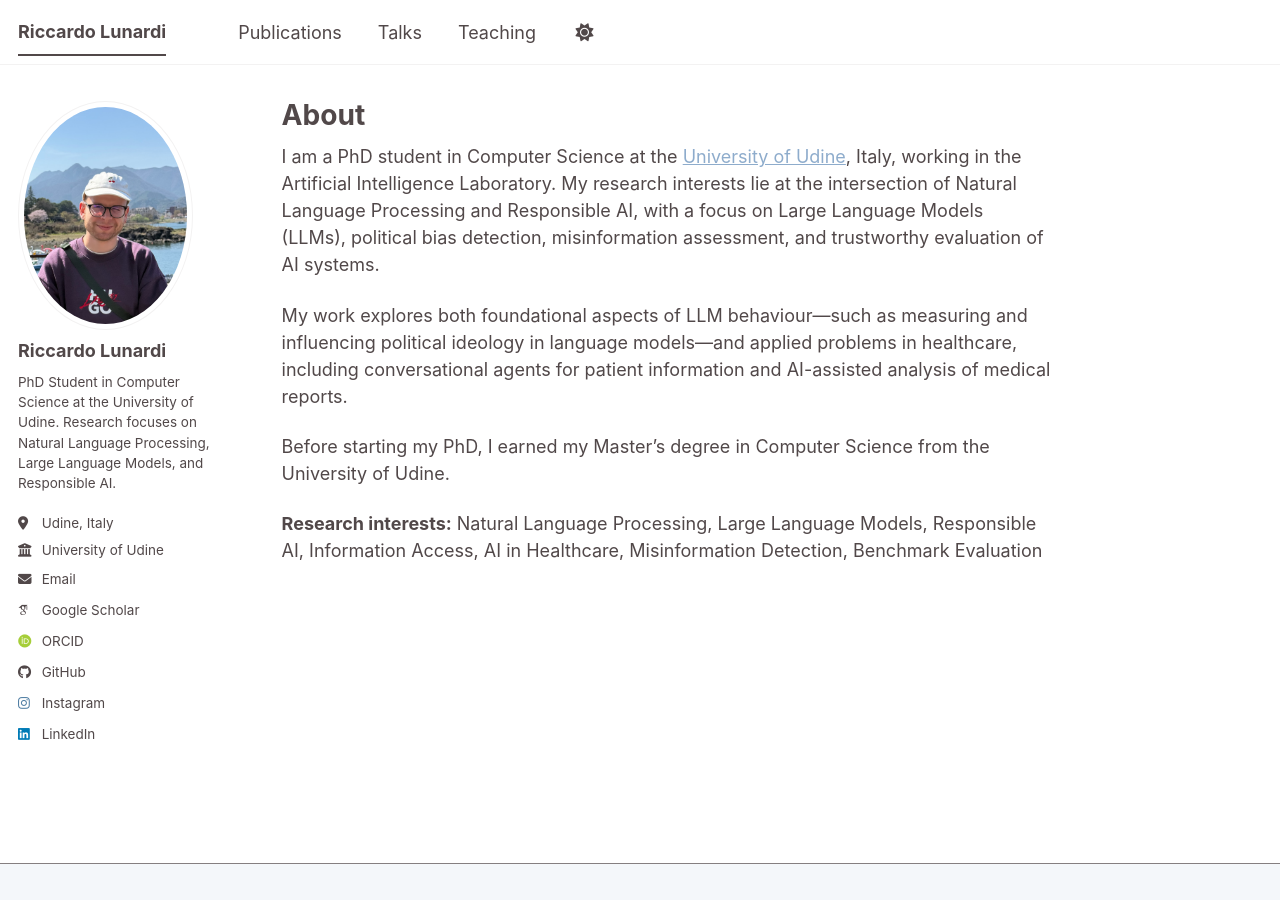
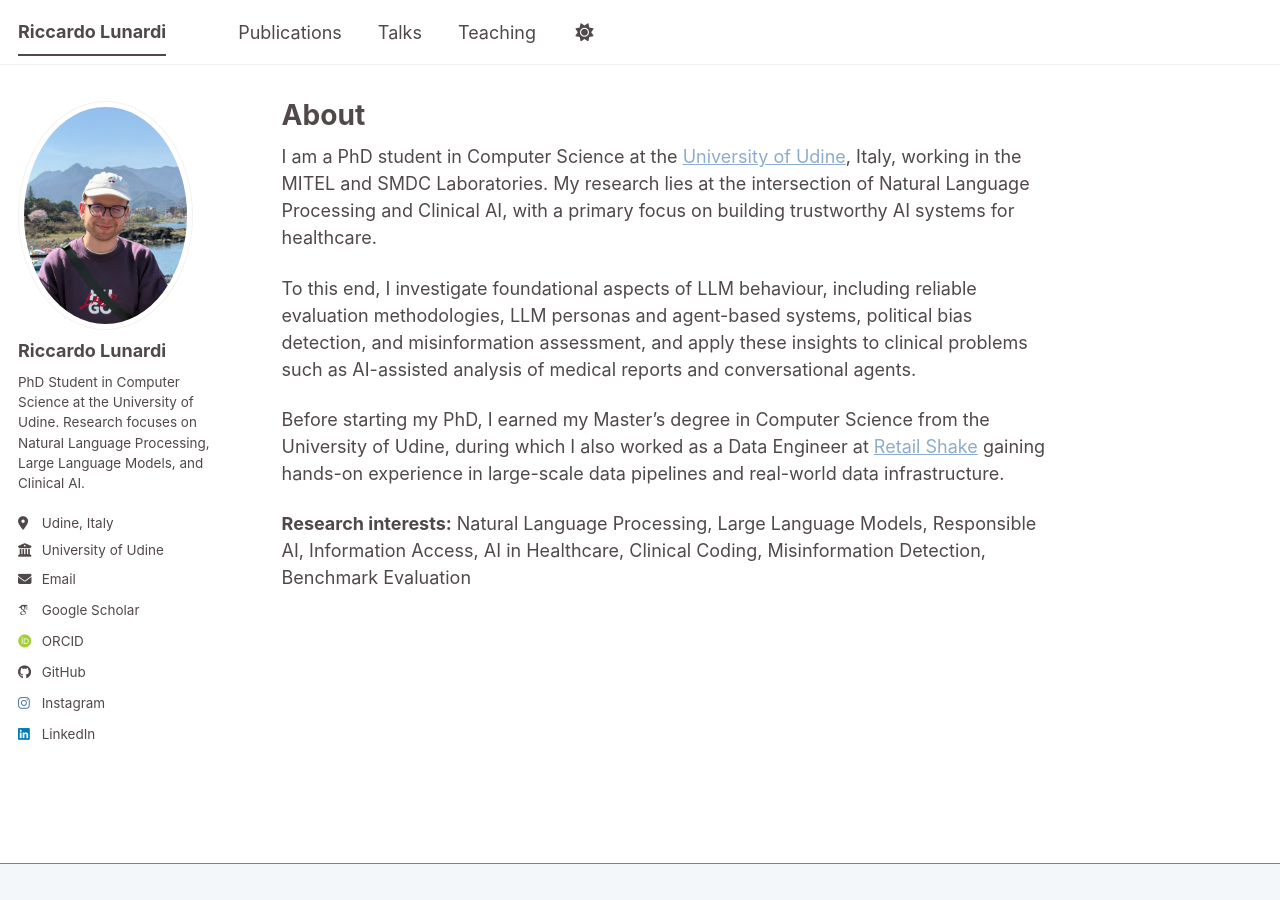
Before and after one commit to riccardolunardi/riccardolunardi.github.io, a Jekyll site: the page built from _pages/about.md, in a window 1280 px wide. Built offline with Jekyll 4.4.1, drawn with Linux system fonts in a browser that asks for light colours; some web fonts are replaced; a script bundle is joined from its source files by our own code; library files that are not in the unit come from our copies.

Commit message:
fix(about): fixed bio

```diff
--- a/_config.yml
+++ b/_config.yml
@@ -26,7 +26,7 @@ author:
   avatar           : "profile.png"
   name             : "Riccardo Lunardi"
   pronouns         : # example: "she/her"
-  bio              : "PhD Student in Computer Science at the University of Udine. Research focuses on Natural Language Processing, Large Language Models, and Responsible AI."
+  bio              : "PhD Student in Computer Science at the University of Udine. Research focuses on Natural Language Processing, Large Language Models, and Clinical AI."
   location         : "Udine, Italy"
   employer         : "University of Udine"
   uri              : # URL
@@ -256,14 +256,14 @@ defaults:
       layout: single
       author_profile: true
   # _teaching
-  - scope:
-      path: ""
-      type: teaching
-    values:
-      layout: single
-      author_profile: true
-      share: true
-      comments: true
+  # - scope:
+  #     path: ""
+  #     type: teaching
+  #   values:
+  #     layout: single
+  #     author_profile: true
+  #     share: true
+  #     comments: true
   # _publications
   - scope:
       path: ""
--- a/_pages/about.md
+++ b/_pages/about.md
@@ -7,10 +7,10 @@ redirect_from:
   - /about.html
 ---
 
-I am a PhD student in Computer Science at the [University of Udine](https://www.uniud.it), Italy, working in the Artificial Intelligence Laboratory. My research interests lie at the intersection of Natural Language Processing and Responsible AI, with a focus on Large Language Models (LLMs), political bias detection, misinformation assessment, and trustworthy evaluation of AI systems.
+I am a PhD student in Computer Science at the [University of Udine](https://www.uniud.it), Italy, working in the MITEL and SMDC Laboratories. My research lies at the intersection of Natural Language Processing and Clinical AI, with a primary focus on building trustworthy AI systems for healthcare.
 
-My work explores both foundational aspects of LLM behaviour—such as measuring and influencing political ideology in language models—and applied problems in healthcare, including conversational agents for patient information and AI-assisted analysis of medical reports.
+To this end, I investigate foundational aspects of LLM behaviour, including reliable evaluation methodologies, LLM personas and agent-based systems, political bias detection, and misinformation assessment, and apply these insights to clinical problems such as AI-assisted analysis of medical reports and conversational agents.
 
-Before starting my PhD, I earned my Master's degree in Computer Science from the University of Udine.
+Before starting my PhD, I earned my Master's degree in Computer Science from the University of Udine, during which I also worked as a Data Engineer at [Retail Shake](https://www.retailshake.com) gaining hands-on experience in large-scale data pipelines and real-world data infrastructure.
 
-**Research interests:** Natural Language Processing, Large Language Models, Responsible AI, Information Access, AI in Healthcare, Misinformation Detection, Benchmark Evaluation
+**Research interests:** Natural Language Processing, Large Language Models, Responsible AI, Information Access, AI in Healthcare, Clinical Coding, Misinformation Detection, Benchmark Evaluation
```
